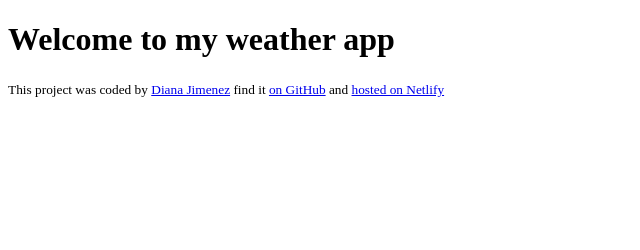
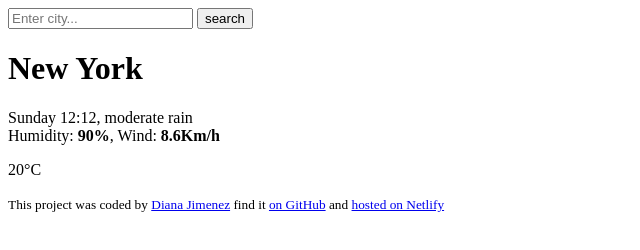
Before and after one commit to DianaMJB/weather-project, a plain HTML site: page index.html in a window 1280 px wide. Shown: the whole page, without its empty margins (0-640 px from the left). Drawn offline with Linux system fonts and the light colour scheme.

Commit message:
added HTML body

```diff
--- a/index.html
+++ b/index.html
@@ -6,13 +6,41 @@
     <title>The weather collective</title>
   </head>
   <body>
-    <h1>Welcome to my weather app</h1>
-  </body>
+    <div class="display">
+      <header>
+        <form action="">
+          <input
+            type="search"
+            id="item search"
+            class="search-bar"
+            placeholder="Enter city..."
+            required
+          />
+          <input type="submit" value="search" class="button" />
+        </form>
+      </header>
+      <main>
+        <div class="current-weather">
+          <div>
+            <h1>New York</h1>
+            <div class="data">
+              <p>
+                <span id="current-time">Sunday 12:12</span>, moderate rain
+                <br />
+                Humidity: <strong>90%</strong>, Wind: <strong>8.6Km/h</strong>
+              </p>
+            </div>
+          </div>
+          <div class="current-temp">20°C</div>
+        </div>
+      </main>
       <footer>
         <p>
           <small
             >This project was coded by
-        <a href="https://github.com/DianaMJB" target="_blank">Diana Jimenez</a>
+            <a href="https://github.com/DianaMJB" target="_blank"
+              >Diana Jimenez</a
+            >
             find it
             <a
               href="https://github.com/iva-pa/weather-app/blob/main/source/script.js"
@@ -21,10 +49,14 @@
               on GitHub</a
             >
             and
-        <a href="https://the-weather-collective.netlify.app/" target="_blank"
+            <a
+              href="https://the-weather-collective.netlify.app/"
+              target="_blank"
               >hosted on Netlify</a
             ></small
           >
         </p>
       </footer>
+    </div>
+  </body>
 </html>
```
Lines whose indentation alone changed are shown as unchanged.
